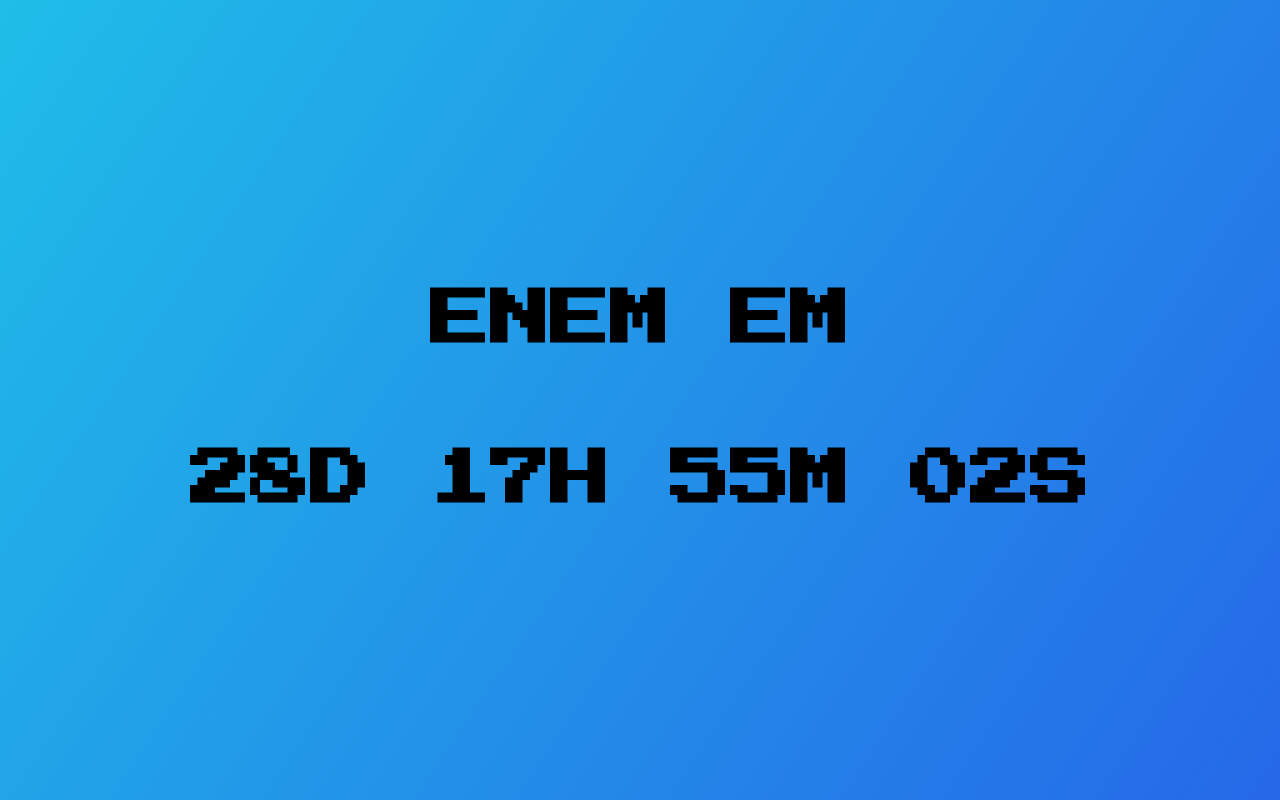
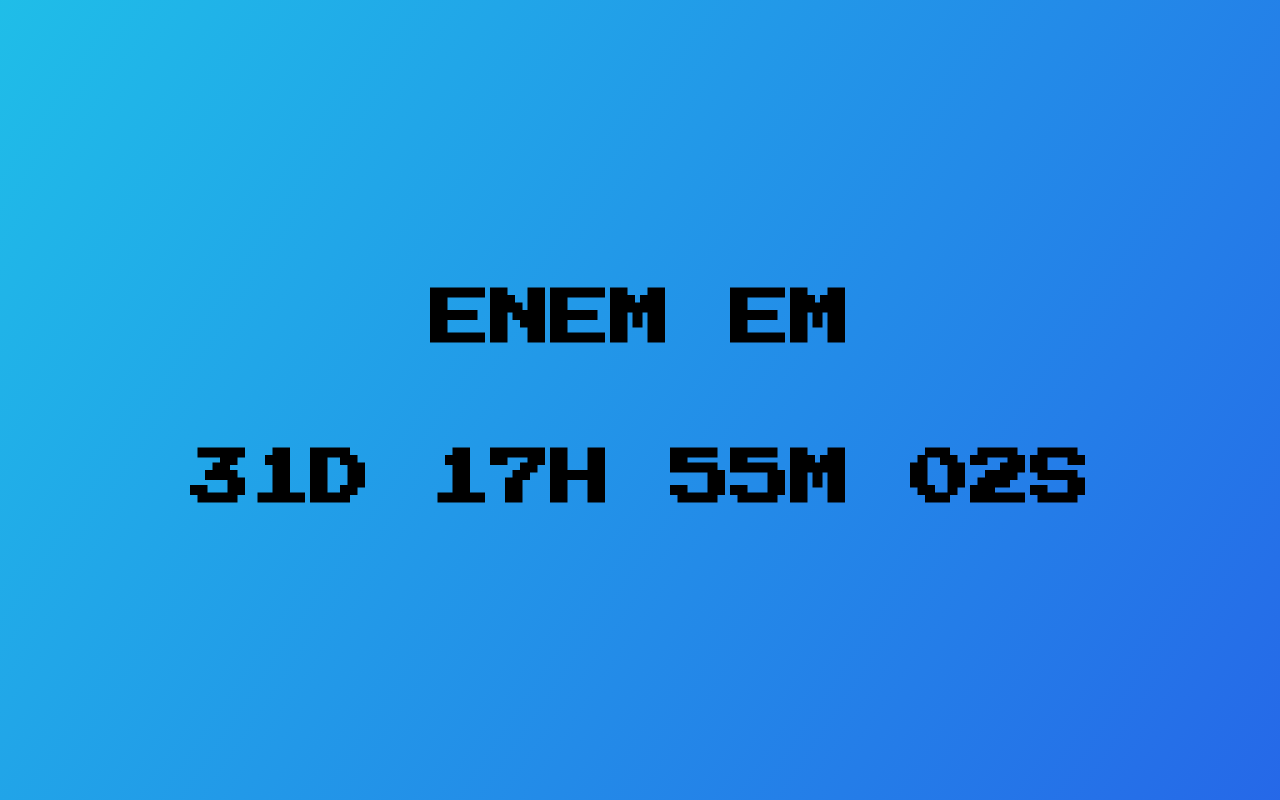
Before and after one commit to vnakayama/enem, a plain HTML site: page index.html in a window 1280 px wide. Drawn offline with Linux system fonts and the light colour scheme.

Commit message:
Update index.html

```diff
--- a/index.html
+++ b/index.html
@@ -76,7 +76,7 @@
 
     <script>
     // Set the date we're counting down to
-    var countDownDate = new Date("Jan 14, 2021 12:59:59").getTime();
+    var countDownDate = new Date("Jan 17, 2021 12:59:59").getTime();
 
     // Update the count down every 1 second
     var x = setInterval(function() {
```
